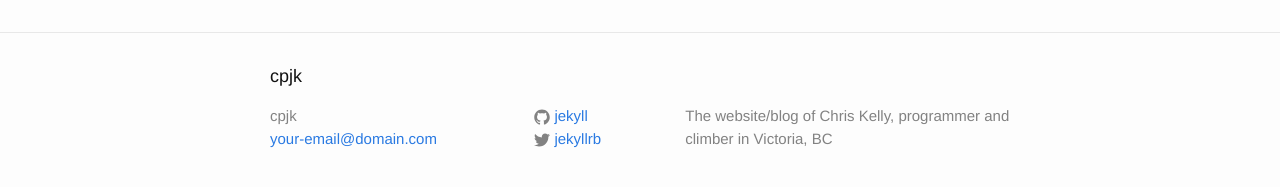
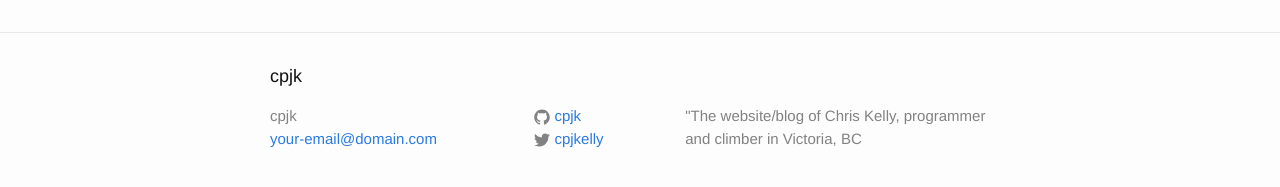
Before and after one commit to cpjk/cpjk.github.io, a Jekyll site: the page built from about.md, in a window 1280 px wide. Shown: the part 381-568 px from the top of the page. Built offline with Jekyll 4.4.1, drawn with Linux system fonts in a browser that asks for light colours.

Commit message:
add gh and twitter

```diff
--- a/_config.yml
+++ b/_config.yml
@@ -2,11 +2,11 @@
 title: cpjk
 email: your-email@domain.com
 description: > # this means to ignore newlines until "baseurl:"
- The website/blog of Chris Kelly, programmer and climber in Victoria, BC
+ "The website/blog of Chris Kelly, programmer and climber in Victoria, BC
 baseurl: "" # the subpath of your site, e.g. /blog/
 url: "http://yourdomain.com" # the base hostname & protocol for your site
-twitter_username: jekyllrb
-github_username:  jekyll
+twitter_username: cpjkelly
+github_username: cpjk
 
 # Build settings
 markdown: kramdown
```
